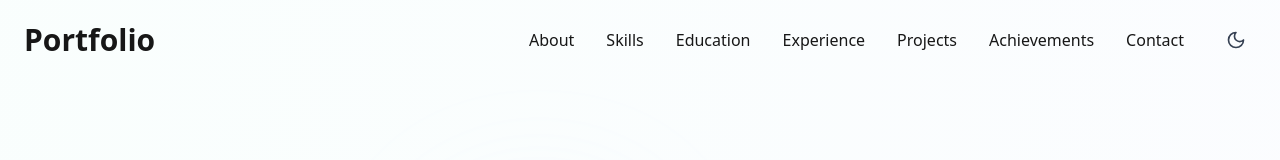
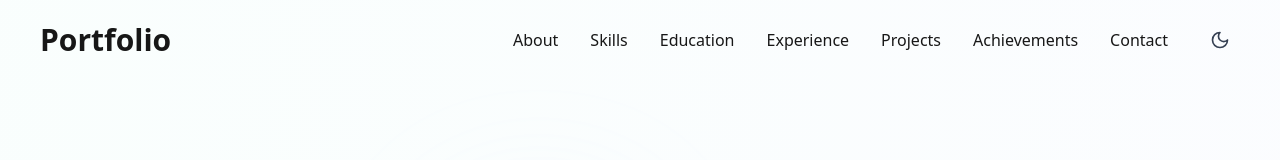
Before and after one commit to devesh1217/portfolio-2.0, a Next.js app: page / in a window 1280 px wide. Both pictures are taken after a click on the button "Enter Now →". Shown: the top 160 px of the page. Built offline with nearby package versions, Linux system fonts and the light colour scheme; a web font is replaced by a local one.

Commit message:
Final setup and loading bug fixed

```diff
--- a/src/app/layout.js
+++ b/src/app/layout.js
@@ -1,8 +1,6 @@
 import { ThemeProvider } from '@/components/theme-provider';
 import { Inter, Playfair_Display } from 'next/font/google';
 import './globals.css';
-import Header from '@/components/Header';
-import Footer from '@/components/Footer';
 
 const inter = Inter({
   subsets: ['latin'],
@@ -35,9 +33,7 @@ export default function RootLayout({ children }) {
               <div className="absolute h-56 w-56 top-1/4 left-1/3 rounded-full bg-blue-100/10 dark:bg-blue-900/5 blur-3xl"></div>
               <div className="absolute h-64 w-64 bottom-1/4 right-1/3 rounded-full bg-teal-100/10 dark:bg-teal-900/5 blur-3xl"></div>
             </div>
-            <Header />
             <main className="flex-1">{children}</main>
-            <Footer />
           </div>
         </ThemeProvider>
       </body>
--- a/src/app/page.js
+++ b/src/app/page.js
@@ -9,6 +9,8 @@ import Achievements from '@/components/Achievements';
 import Contact from '@/components/Contact';
 import { useEffect, useState } from 'react';
 import WelcomePage from '@/components/WelcomePage';
+import Header from '@/components/Header';
+import Footer from '@/components/Footer';
 
 export default function Home() {
   const [showMainContent, setShowMainContent] = useState(false);
@@ -18,6 +20,8 @@ export default function Home() {
       {!showMainContent && <WelcomePage onFinish={() => setShowMainContent(true)} />}
       {showMainContent && (
         <>
+          <Header />
+          <div className='px-0 md:px-20'>
             <Hero />
             <About />
             <Skills />
@@ -26,6 +30,8 @@ export default function Home() {
             <Projects />
             <Achievements />
             <Contact />
+          </div>
+          <Footer />
         </>
       )}
     </div>
--- a/src/components/WelcomePage.jsx
+++ b/src/components/WelcomePage.jsx
@@ -78,7 +78,7 @@ const WelcomePage = ({ onFinish }) => {
         const timer = setTimeout(() => {
             setShow(false);
             onFinish();
-        }, 100000); // Reduced from 100000 to 60000 for better mobile experience
+        }, 10000); // Reduced from 100000 to 60000 for better mobile experience
 
         // Progress animation
         const interval = setInterval(() => {
```
Lines whose indentation alone changed are shown as unchanged.
